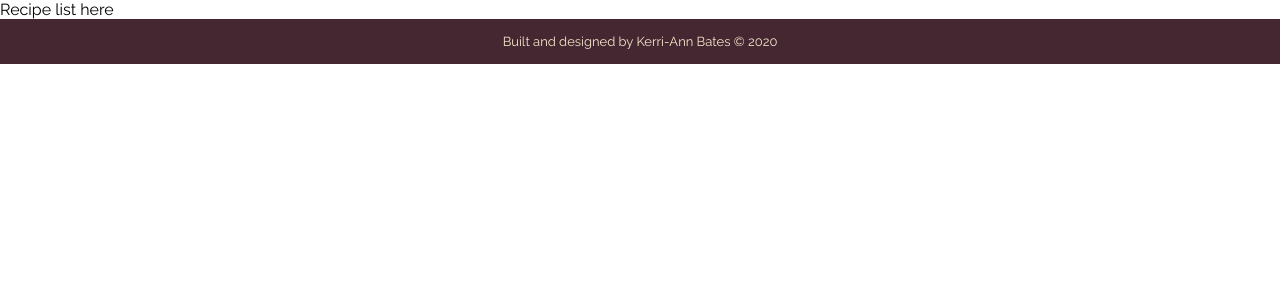
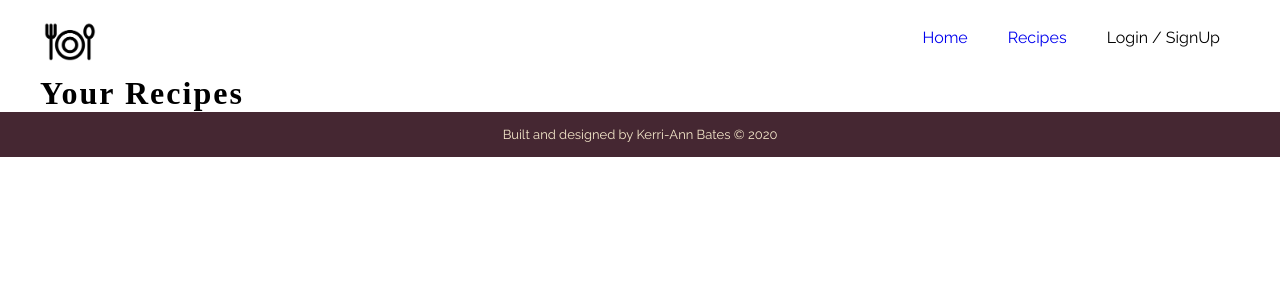
Before and after one commit to Kerri-AnnBates/recipe-app, a React (Create React App) app in the folder app/: page /recipes in a window 1280 px wide. Shown: the top 300 px of the page. Built offline with nearby package versions, Linux system fonts and the light colour scheme; a web font is replaced by a local one.

Commit message:
add links to other components

```diff
--- a/app/src/components/header/Header.js
+++ b/app/src/components/header/Header.js
@@ -1,6 +1,7 @@
 import React from 'react'
 import logo from '../../img/logo.png';
-import SearchForm from './SearchForm'
+import SearchForm from './SearchForm';
+import { Link, NavLink } from 'react-router-dom';
 
 function Header() {
     return (
@@ -10,8 +11,8 @@ function Header() {
                     <div className='logo'><img src={logo} alt="Recipes logo" /></div>
                     <nav>
                         <ul>
-                            <li>Home</li>
-                            <li>Recipes</li>
+                            <li><NavLink exact to="/">Home</NavLink></li>
+                            <li><NavLink to="/recipes">Recipes</NavLink></li>
                             <li>Login / SignUp</li>
                         </ul>
                     </nav>
--- a/app/src/components/recipe/RecipeList.js
+++ b/app/src/components/recipe/RecipeList.js
@@ -1,9 +1,15 @@
 import React from 'react';
+import Header from '../header/Header';
 
 function RecipeList() {
     return (
-        <div className="recipe-list">
-            Recipe list here
+        <div className="container">
+            <Header />
+            <div className="recipe-list">
+                <div className="container">
+                    <h1>Your Recipes</h1>
+                </div>
+            </div>
         </div>
     )
 }
```
